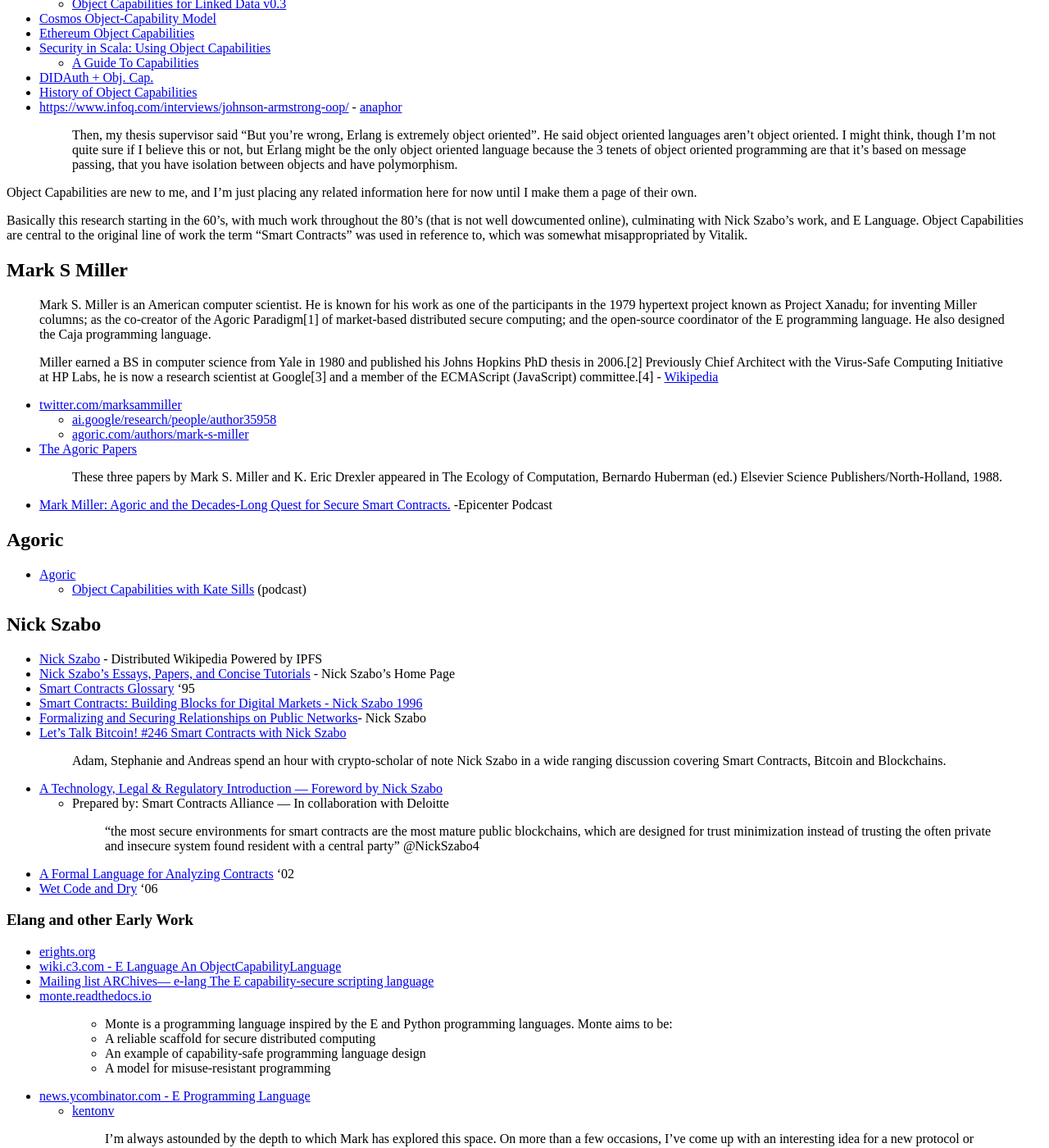
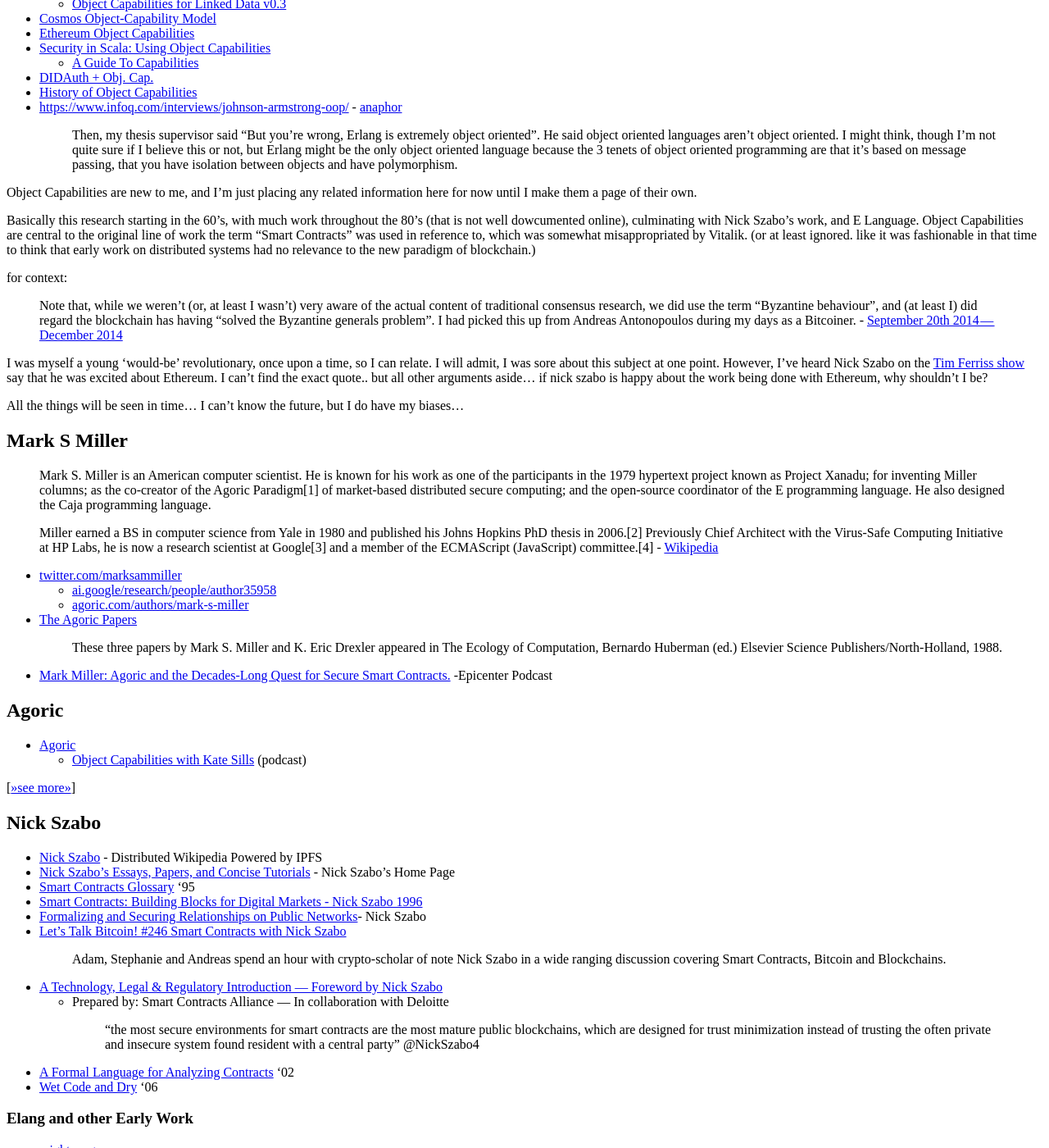
Before and after one commit to bitcoinfo/bitcoin-history, a Jekyll site: the page built from _posts/2019-01-08-smart-contracts.md, in a window 1280 px wide and 1400 px high, scrolled down 4139 px. Shown: the whole window at 82% size. Built offline with Jekyll 4.4.1, drawn with Linux system fonts in a browser that asks for light colours; cached includes are drawn as plain includes; nearby versions of some CDN libraries; some of the changed text lies outside the part shown.

Commit message:
add notes and info

```diff
--- a/_posts/2019-01-08-smart-contracts.md
+++ b/_posts/2019-01-08-smart-contracts.md
@@ -64,8 +64,17 @@
 
 Object Capabilities are new to me, and I'm just placing any related information here for now until I make them a page of their own.
 
-Basically this research starting in the 60's, with much work throughout the 80's (that is not well dowcumented online), culminating with Nick Szabo's work, and E Language. Object Capabilities are central to the original line of work the term "Smart Contracts" was used in reference to, which was somewhat misappropriated by Vitalik.
+Basically this research starting in the 60's, with much work throughout the 80's (that is not well dowcumented online), culminating with Nick Szabo's work, and E Language. Object Capabilities are central to the original line of work the term "Smart Contracts" was used in reference to, which was somewhat misappropriated by Vitalik. (or at least ignored. like it was fashionable in that time to think that early work on distributed systems had no relevance to the new paradigm of blockchain.)
 
+for context:
+
+>Note that, while we weren’t (or, at least I wasn’t) very aware of the actual content of traditional consensus research, we did use the term “Byzantine behaviour”, and (at least I) did regard the blockchain has having “solved the Byzantine generals problem”. I had picked this up from Andreas Antonopoulos during my days as a Bitcoiner. - [September 20th 2014 — December 2014](https://medium.com/@Vlad_Zamfir/the-history-of-casper-chapter-3-70fefb1182fc)
+
+I was myself a young 'would-be' revolutionary, once upon a time, so I can relate. I will admit, I was sore about this subject at one point. However, I've heard Nick Szabo on the [Tim Ferriss show](https://www.youtube.com/watch?v=3FA3UjA0igY) say that he was excited about Ethereum. I can't find the exact quote.. but all other arguments aside... if nick szabo is happy about the work being done with Ethereum, why shouldn't I be?
+{: .notice--info}
+
+All the things will be seen in time... I can't know the future, but I do have my biases...
+{: .notice--info}
 
 ## Mark S Miller
 
@@ -86,6 +95,7 @@
 * [Agoric](https://agoric.com/about/)
   * [Object Capabilities with Kate Sills](https://librelounge.org/episodes/episode-13-object-capabilities-with-kate-sills.html) (podcast)
 
+[[>>see more>>](https://sourcecrypto.pub/agoric-obcap-mark-miller/)]
 
 ## Nick Szabo
 
```
Also changed, not shown: _posts/2018-12-30-cryptocurrencies.md (+9 -0 lines).
